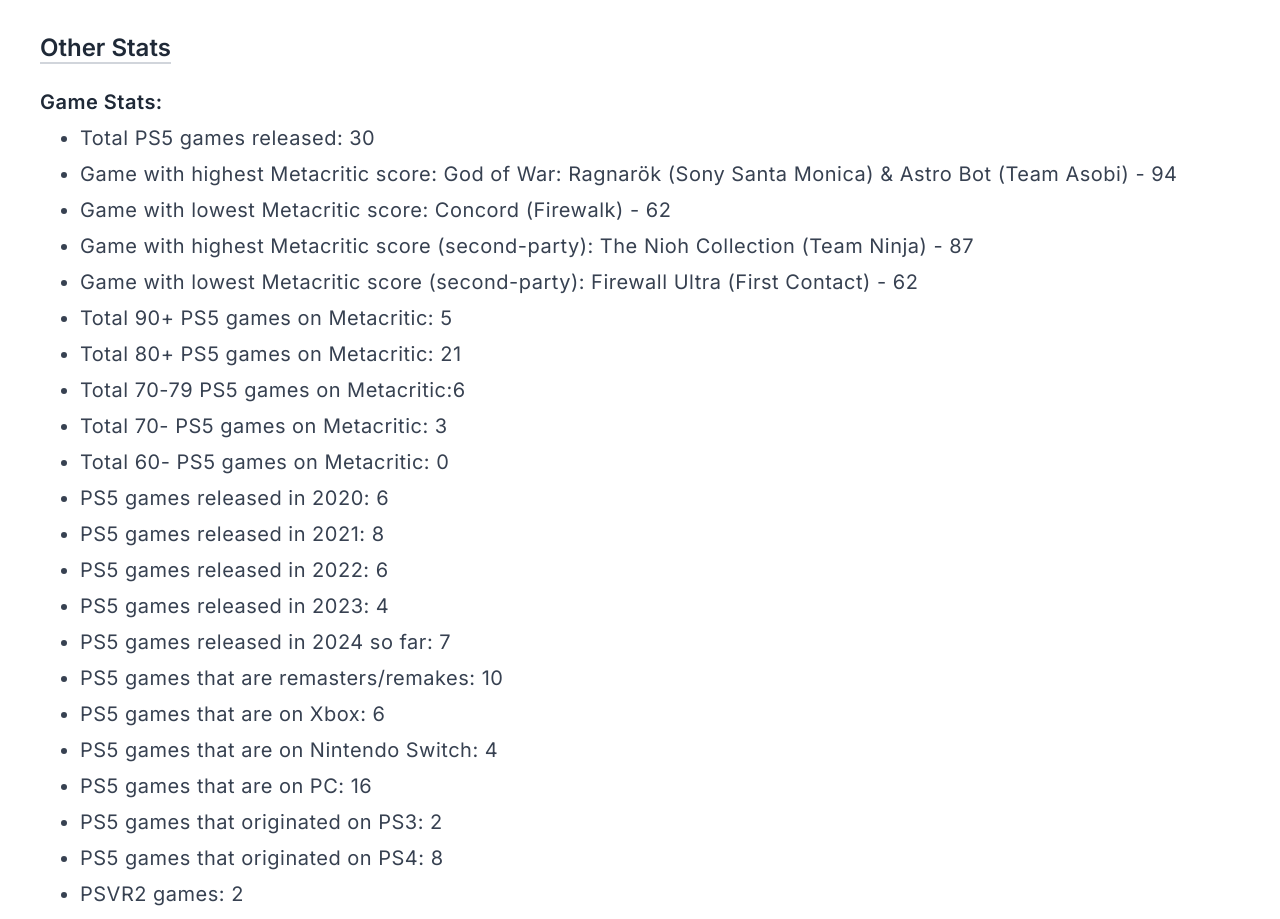
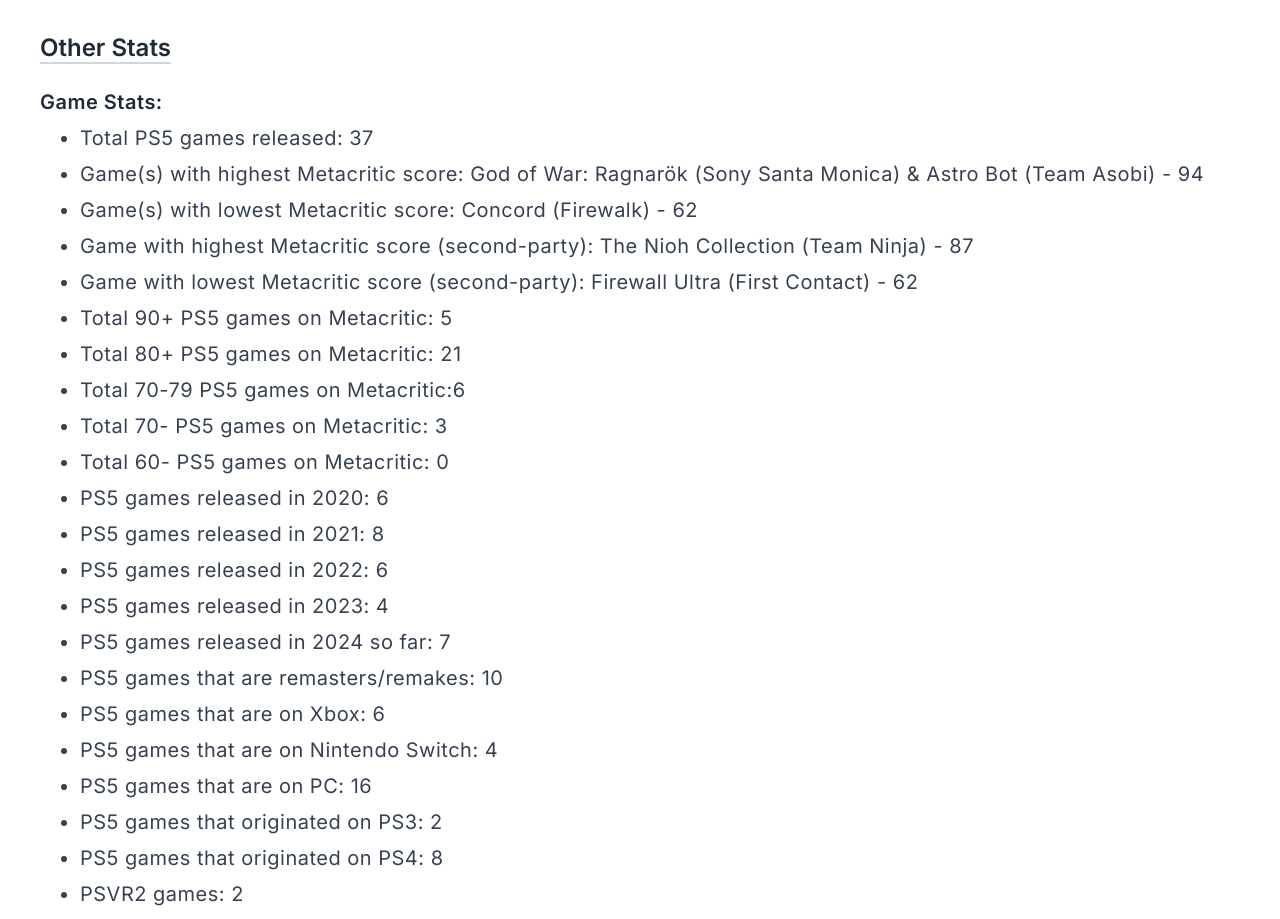
Before and after one commit to acktreptow/ps-studios, a Next.js app: page /stats in a window 1280 px wide. Shown: the part 1587-2506 px from the top of the page. Built offline with nearby package versions, Linux system fonts and the light colour scheme.

Commit message:
update top 3 stats

```diff
--- a/src/app/stats/page.tsx
+++ b/src/app/stats/page.tsx
@@ -77,12 +77,14 @@
             Game Stats:
           </h3>
           <StatsList isNumbered={false}>
-            <li>Total PS5 games released: 30</li>
+            <li>Total PS5 games released: 37</li>
             <li>
-              Game with highest Metacritic score: God of War: Ragnarök (Sony
+              Game(s) with highest Metacritic score: God of War: Ragnarök (Sony
               Santa Monica) & Astro Bot (Team Asobi) - 94
             </li>
-            <li>Game with lowest Metacritic score: Concord (Firewalk) - 62</li>
+            <li>
+              Game(s) with lowest Metacritic score: Concord (Firewalk) - 62
+            </li>
             <li>
               Game with highest Metacritic score (second-party): The Nioh
               Collection (Team Ninja) - 87
```
